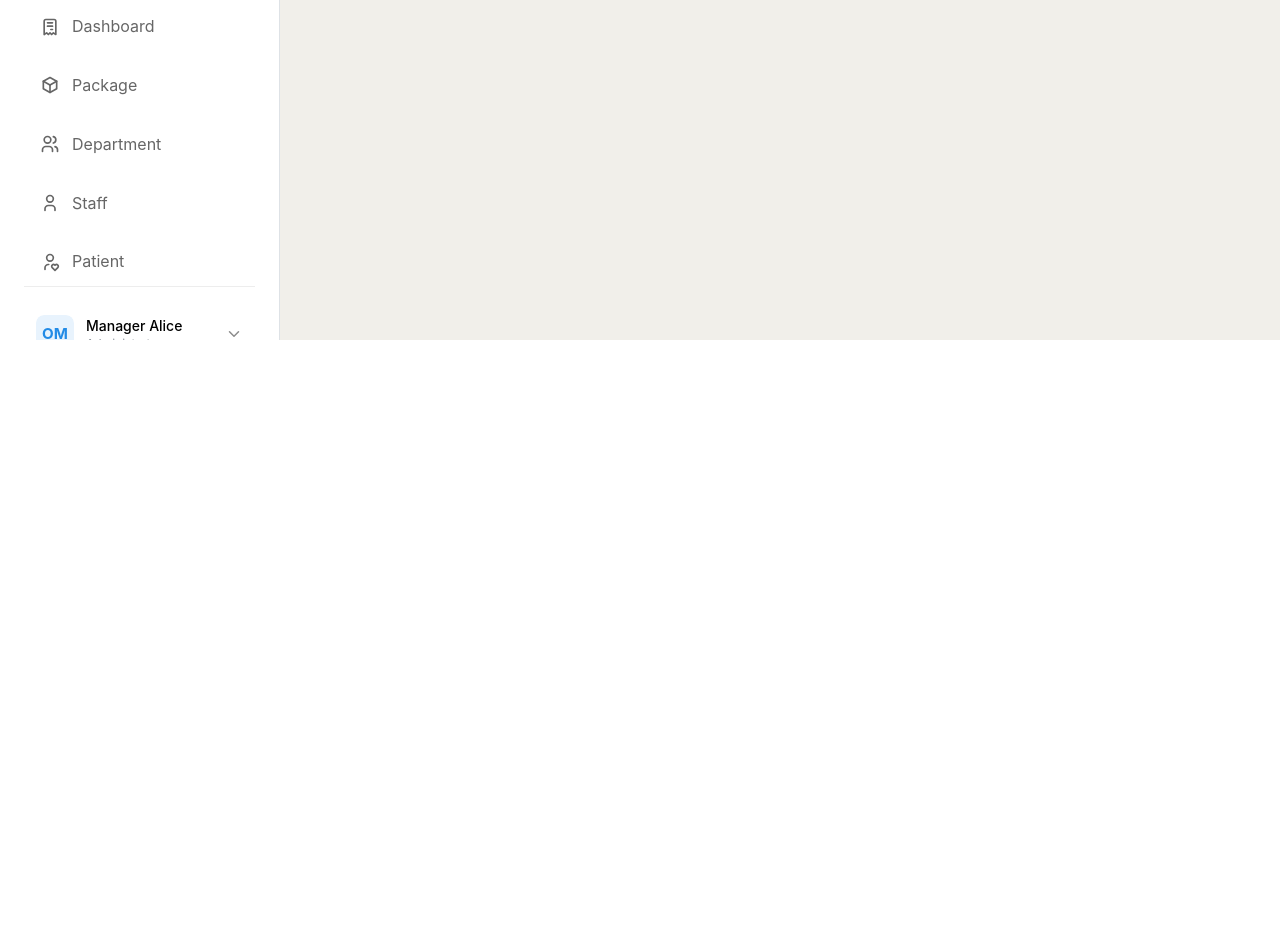
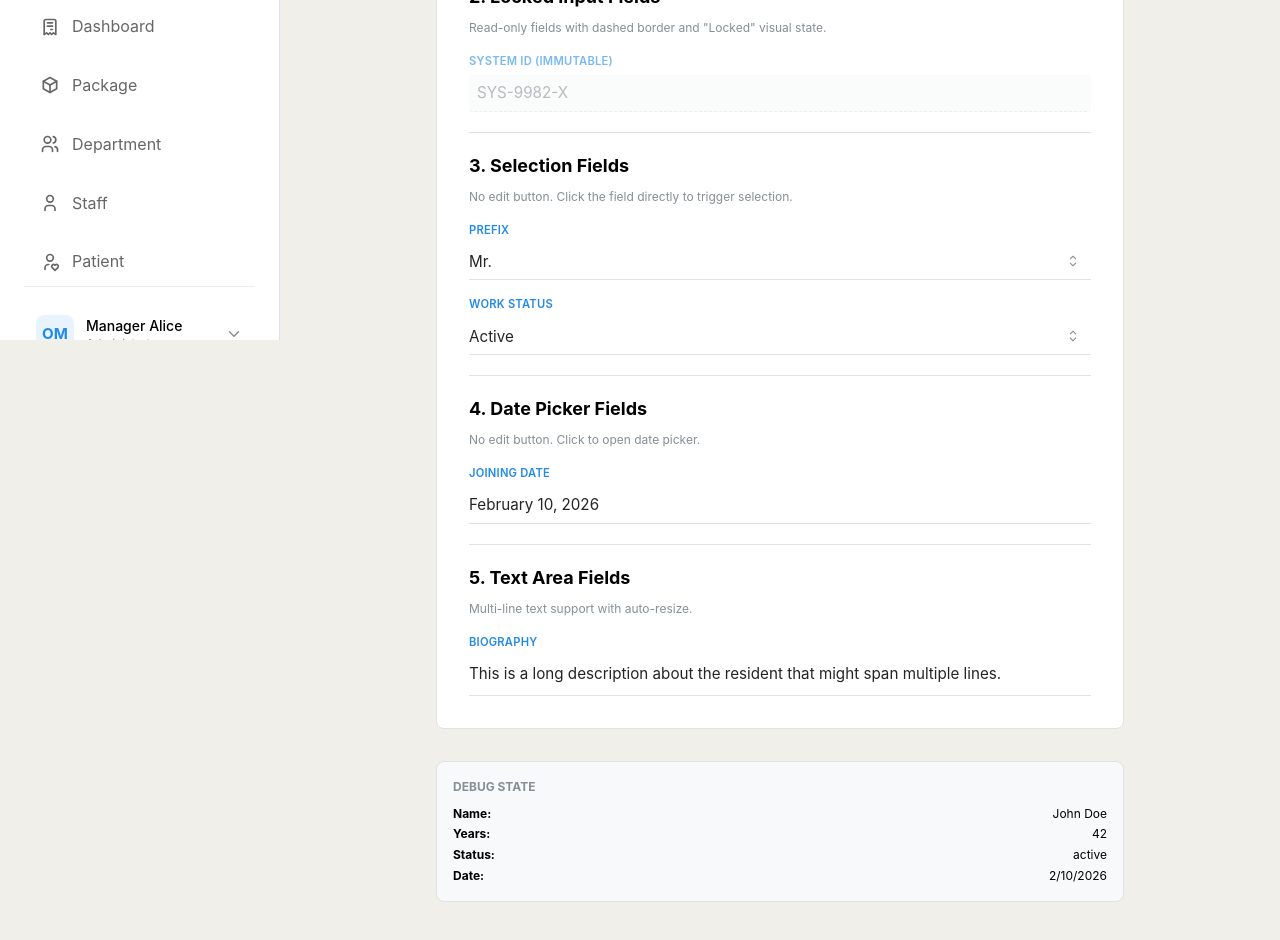
Before and after one commit to PSP-ASIA-CO-LTD/mantine-UI-POC, a React (Vite) app: page /ui/fields in a window 1280 px wide. Shown: the part 460-1400 px from the top of the page. Before the commit the page ends 800 px from the top, so only its background shows below. Built offline with nearby package versions, Linux system fonts and the light colour scheme; no server answers; a web font is replaced by a local one; what graphql-hooks, graphql-hooks-memcache would draw is missing.

Commit message:
fix: ensure selection dropdowns are visible and clickable in sidesheets

```diff
--- a/src/App.tsx
+++ b/src/App.tsx
@@ -15,6 +15,7 @@ import { StaffTasks } from './pages/StaffTasks';
 import { Patient } from './pages/Patient';
 import { Profile } from './pages/Profile';
 import { UiButtons } from './pages/UiButtons';
+import { UiFields } from './pages/UiFields';
 import { SidesheetProvider } from './contexts/SidesheetContext';
 import { DebugProvider } from './contexts/DebugContext';
 import { SalesOrderProvider } from './contexts/SalesOrderContext';
@@ -66,6 +67,7 @@ function AppLayout() {
                     <Route path="/patient" element={<Patient />} />
                     <Route path="/profile" element={<Profile />} />
                     <Route path="/ui/buttons" element={<UiButtons />} />
+                    <Route path="/ui/fields" element={<UiFields />} />
                 </Routes>
             </AppShell.Main>
         </AppShell>
--- a/src/components/EditableFields.tsx
+++ b/src/components/EditableFields.tsx
@@ -132,16 +132,19 @@ interface InlineFieldProps {
     onSave: (value: InlineValue) => Promise<void> | void;
     children: (props: {
         isEditing: boolean;
+        setIsEditing: (val: boolean) => void;
         draftValue: InlineValue;
         setDraftValue: (val: InlineValue) => void;
-        handleSave: () => void;
+        handleSave: (val?: InlineValue) => void;
         handleCancel: () => void;
         isSaving: boolean;
     }) => React.ReactNode;
     disabled?: boolean;
     className?: string;
     hideEditButton?: boolean;
+    hideActionButtons?: boolean;
     locked?: boolean;
+    disableClickToEdit?: boolean;
 }
 
 export function InlineField({
@@ -152,7 +155,9 @@ export function InlineField({
     disabled = false,
     className,
     hideEditButton = false,
+    hideActionButtons = false,
     locked = false,
+    disableClickToEdit = false,
 }: InlineFieldProps) {
     const [isEditing, setIsEditing] = useState(false);
     const [isSaving, setIsSaving] = useState(false);
@@ -166,16 +171,22 @@ export function InlineField({
 
     const hasChanges = String(value) !== String(draftValue);
 
-    const handleSave = async () => {
+    const handleSave = async (valueOverride?: InlineValue) => {
         if (isSaving || locked) return;
-        if (!hasChanges) {
+
+        const valueToSave = valueOverride !== undefined ? valueOverride : draftValue;
+        const actualHasChanges = valueOverride !== undefined
+            ? String(value) !== String(valueOverride)
+            : hasChanges;
+
+        if (!actualHasChanges) {
             setIsEditing(false);
             return;
         }
 
         try {
             setIsSaving(true);
-            await onSave(draftValue);
+            await onSave(valueToSave);
             setIsEditing(false);
         } catch (error) {
             console.error(`Failed to save ${label}:`, error);
@@ -196,19 +207,27 @@ export function InlineField({
         isEditing ? 'is-editing' : '',
         disabled ? 'is-disabled' : '',
         locked ? 'editable-field--locked' : '',
+        hideActionButtons ? 'editable-field--no-actions' : '',
         className
     ].filter(Boolean).join(' ');
+
+    const handleControlClick = () => {
+        if (!isEditing && !disabled && !locked && !disableClickToEdit && hideEditButton) {
+            setIsEditing(true);
+        }
+    };
 
     return (
         <div className={rootClasses}>
             <Text size="sm" className="editable-field__label">{label}</Text>
             <div
                 className="editable-field__control"
-                onClick={() => !isEditing && !disabled && !locked && hideEditButton && setIsEditing(true)}
-                style={{ cursor: !isEditing && hideEditButton && !disabled && !locked ? 'pointer' : 'default' }}
+                onClick={handleControlClick}
+                style={{ cursor: !isEditing && hideEditButton && !disabled && !locked && !disableClickToEdit ? 'pointer' : 'default' }}
             >
                 {children({
                     isEditing,
+                    setIsEditing,
                     draftValue,
                     setDraftValue,
                     handleSave,
@@ -227,7 +246,7 @@ export function InlineField({
                                 <IconPencil size={16} />
                             </ActionIcon>
                         )
-                    ) : isEditing ? (
+                    ) : isEditing && !hideActionButtons ? (
                         <>
                             <ActionIcon
                                 variant="subtle"
@@ -255,7 +274,10 @@ export function InlineField({
     );
 }
 
-const commonInputClassNames = { input: 'editable-field__input' };
+const commonInputClassNames = {
+    root: 'editable-field__mantine-root',
+    input: 'editable-field__input'
+};
 
 // ==================== 1. INPUT FIELDS ====================
 
@@ -331,16 +353,31 @@ export function InlineLockedInput({ label, value, ...props }: TextInputProps) {
 
 export function InlineSelect({ label, value, onSave, ...props }: SelectProps & { onSave: (val: string | null) => Promise<void> | void }) {
     return (
-        <InlineField label={label as string} value={value as string} onSave={(val) => onSave(val as string | null)} disabled={props.disabled} hideEditButton>
-            {({ draftValue, setDraftValue, isEditing }) => (
+        <InlineField
+            label={label as string}
+            value={value as string}
+            onSave={(val) => onSave(val as string | null)}
+            disabled={props.disabled}
+            hideEditButton
+            hideActionButtons
+            disableClickToEdit
+        >
+            {({ draftValue, setDraftValue, handleSave, setIsEditing }) => (
                 <MantineSelect
                     {...props}
                     variant="unstyled"
                     value={draftValue as string}
-                    onChange={setDraftValue}
-                    readOnly={!isEditing}
-                    pointer={isEditing}
+                    onChange={(val) => {
+                        setDraftValue(val);
+                        handleSave(val);
+                    }}
+                    onFocus={() => setIsEditing(true)}
+                    onBlur={() => setIsEditing(false)}
+                    onDropdownOpen={() => setIsEditing(true)}
+                    onDropdownClose={() => setIsEditing(false)}
+                    pointer={!props.disabled}
                     classNames={commonInputClassNames}
+                    comboboxProps={{ withinPortal: true, zIndex: 1000, ...props.comboboxProps }}
                 />
             )}
         </InlineField>
@@ -351,16 +388,29 @@ export function InlineSelect({ label, value, onSave, ...props }: SelectProps & {
 
 export function InlineDateInput({ label, value, onSave, ...props }: DateInputProps & { onSave: (val: Date | null) => Promise<void> | void }) {
     return (
-        <InlineField label={label as string} value={value as Date} onSave={(val) => onSave(val as Date | null)} disabled={props.disabled} hideEditButton>
-            {({ draftValue, setDraftValue, isEditing }) => (
+        <InlineField
+            label={label as string}
+            value={value as Date}
+            onSave={(val) => onSave(val as Date | null)}
+            disabled={props.disabled}
+            hideEditButton
+            hideActionButtons
+            disableClickToEdit
+        >
+            {({ draftValue, setDraftValue, handleSave, setIsEditing }) => (
                 <MantineDateInput
                     {...props}
                     variant="unstyled"
                     value={draftValue ? new Date(draftValue as string | number | Date) : null}
-                    onChange={(val) => setDraftValue(val as Date | null)}
-                    readOnly={!isEditing}
-                    pointer={isEditing}
+                    onChange={(val) => {
+                        setDraftValue(val);
+                        handleSave(val);
+                    }}
+                    onFocus={() => setIsEditing(true)}
+                    onBlur={() => setIsEditing(false)}
+                    pointer={!props.disabled}
                     classNames={commonInputClassNames}
+                    popoverProps={{ withinPortal: true, zIndex: 1000, ...props.popoverProps }}
                 />
             )}
         </InlineField>
--- a/src/components/InlineEditableField.css
+++ b/src/components/InlineEditableField.css
@@ -94,6 +94,15 @@
     padding-right: 3.25rem !important;
 }
 
+.editable-field--no-actions .editable-field__input {
+    padding-right: 1.5rem !important; /* Space for Mantine's own right section icons (arrows, etc) */
+}
+
+.editable-field__mantine-root {
+    flex: 1;
+    width: 100%;
+}
+
 .editable-field--form .editable-field__input {
     padding-right: 1.75rem !important;
     border-bottom: 1px solid var(--mantine-color-gray-2) !important;
--- a/src/pages/Patient.tsx
+++ b/src/pages/Patient.tsx
@@ -185,9 +185,9 @@ export function Patient() {
                         <Grid.Col span={4}>
                             <InlineSelect
                                 label="Prefix"
-                                value={resident.prefix}
+                                value={resident.prefix || null}
                                 data={prefixOptions}
-                                onSave={(val) => handleUpdateResident(resident.id, { prefix: val as Resident['prefix'] })}
+                                onSave={(val) => handleUpdateResident(resident.id, { prefix: (val as Resident['prefix']) || undefined })}
                             />
                         </Grid.Col>
                         <Grid.Col span={4}>
@@ -214,9 +214,9 @@ export function Patient() {
                         <Grid.Col span={4}>
                             <InlineSelect
                                 label="Gender"
-                                value={resident.gender}
+                                value={resident.gender || null}
                                 data={genderOptions}
-                                onSave={(val) => handleUpdateResident(resident.id, { gender: val as Resident['gender'] })}
+                                onSave={(val) => handleUpdateResident(resident.id, { gender: (val as Resident['gender']) || undefined })}
                             />
                         </Grid.Col>
                         <Grid.Col span={4}>
@@ -257,9 +257,9 @@ export function Patient() {
                         <Grid.Col span={6}>
                             <InlineSelect
                                 label="Marital Status"
-                                value={resident.maritalStatus}
+                                value={resident.maritalStatus || null}
                                 data={maritalStatusOptions}
-                                onSave={(val) => handleUpdateResident(resident.id, { maritalStatus: val || '' })}
+                                onSave={(val) => handleUpdateResident(resident.id, { maritalStatus: val || undefined })}
                             />
                         </Grid.Col>
                         <Grid.Col span={6}>
--- a/src/pages/Staff.tsx
+++ b/src/pages/Staff.tsx
@@ -14,7 +14,6 @@ import { IconPlus, IconDotsVertical } from '@tabler/icons-react';
 import { API } from '../api';
 import { useSidesheet } from '../contexts/SidesheetContext';
 import { AppSidesheetFooter } from '../components/AppSidesheetFooter';
-import { CardList } from '../components/CardList';
 import { StyledTable } from '../components/StyledTable';
 import {
     TextInput,
@@ -23,8 +22,10 @@ import {
     FileInput,
     NumberInput,
     DateInput,
+    InlineTextInput,
+    InlineSelect,
+    InlineLockedInput,
 } from '../components/EditableFields';
-import { buildLeftSection } from '../utils/sidesheetHelper';
 import type { Staff } from '../types';
 
 export function Staff() {
@@ -60,91 +61,57 @@ export function Staff() {
         loadStaff();
     }, []);
 
-    const handleDeleteStaff = async (id: string) => {
-        try {
-            await API.deleteStaff(id);
-            setStaff((prev) => prev.filter((s) => s.id !== id));
-            close();
-        } catch (error) {
-            console.error('Failed to delete staff:', error);
-        }
-    };
+    const openStaffSidesheet = (member: Staff) => {
+        const leftPane = (
+            <Stack gap="md">
+                <InlineLockedInput
+                    label="Staff ID"
+                    value={member.id}
+                />
 
-    const openStaffSidesheet = (member: Staff) => {
+                <InlineTextInput
+                    label="Full Name"
+                    value={member.name}
+                    onSave={(val) => handleUpdateStaff(member.id, { name: val })}
+                />
 
-        const leftPane = (
-            <div>
-                {buildLeftSection(
-                    'Staff ID',
-                    <Text size="sm" fw={500} data-er-field="STAFF.id">
-                        {member.id}
-                    </Text>
-                )}
+                <InlineSelect
+                    label="Department"
+                    value={member.dept}
+                    data={departments}
+                    onSave={(val) => handleUpdateStaff(member.id, { dept: val || '' })}
+                />
 
-                <Divider my="xl" />
-
-                {buildLeftSection(
-                    'Department',
-                    <Badge color="gray" size="lg" data-er-field="STAFF.department_id">
-                        {member.dept}
-                    </Badge>
-                )}
-
-                <Divider my="xl" />
-
-                {buildLeftSection(
-                    'Status',
-                    <Badge color="green" size="lg" data-er-field="STAFF.status">
-                        {member.status}
-                    </Badge>
-                )}
-            </div>
+                <InlineSelect
+                    label="Status"
+                    value={member.status}
+                    data={['Active', 'On Leave', 'Resigned']}
+                    onSave={(val) => handleUpdateStaff(member.id, { status: val || 'Active' })}
+                />
+            </Stack>
         );
 
-        const assignments = member.role ? [{ role: member.role, dept: member.dept }] : [];
         const rightPane = (
             <div>
                 <Group justify="space-between" mb="md">
                     <Text fw={600}>
-                        Departments ({assignments.length})
+                        Professional Info
                     </Text>
-
-                    {isEditing && (
-                        <ActionIcon
-                            size={28}
-                            variant="light"
-                            color="green"
-                            onClick={(event) => {
-                                event.stopPropagation();
-                            }}
-                            aria-label="Add department"
-                        >
-                            <IconPlus size={16} />
-                        </ActionIcon>
-                    )}
                 </Group>
 
-                {assignments.length > 0 ? (
-                    assignments.map((assignment) => (
-                        <CardList
-                            key={`${assignment.role}-${assignment.dept}`}
-                            title={assignment.role}
-                            titleDataErField="STAFF.role"
-                            badge={(
-                                <Badge size="sm" data-er-field="STAFF.department_id">
-                                    {assignment.dept}
-                                </Badge>
-                            )}
-                            isEditing={isEditing}
-                            onRemove={() => handleDeleteStaff(member.id)}
-                            description={`Department: ${assignment.dept}`}
-                            descriptionDataErField="STAFF.department_id"
-                            mb="sm"
-                        />
-                    ))
-                ) : (
-                    <Text size="sm" c="dimmed">No departments assigned.</Text>
-                )}
+                <Stack gap="md">
+                    <InlineTextInput
+                        label="Job Title / Position"
+                        value={member.role}
+                        onSave={(val) => handleUpdateStaff(member.id, { role: val })}
+                    />
+                    <InlineSelect
+                        label="Assigned Department"
+                        value={member.dept}
+                        data={departments}
+                        onSave={(val) => handleUpdateStaff(member.id, { dept: val || '' })}
+                    />
+                </Stack>
             </div>
         );
         const footer = (
@@ -153,16 +120,8 @@ export function Staff() {
                     setIsEditing(false);
                     close();
                 }}
-                onSave={() => {
-                    if (!isEditing) {
-                        setIsEditing(true);
-                        return;
-                    }
-
-                    close();
-                    setIsEditing(false);
-                }}
-                saveLabel={isEditing ? 'Save Changes' : 'Edit Staff'}
+                onSave={close}
+                saveLabel="Done"
             />
         );
 
--- /dev/null
+++ b/src/pages/UiFields.tsx
@@ -0,0 +1,142 @@
+import { useState } from 'react';
+import { Title, Text, Stack, Card, Group, Divider, Container } from '@mantine/core';
+import {
+    InlineTextInput,
+    InlineNumberInput,
+    InlineLockedInput,
+    InlineSelect,
+    InlineDateInput,
+    InlineTextarea
+} from '../components/EditableFields';
+
+export function UiFields() {
+    const [text, setText] = useState('John Doe');
+    const [number, setNumber] = useState(42);
+    const [select, setSelect] = useState('active');
+    const [date, setDate] = useState<Date | null>(new Date());
+    const [textarea, setTextarea] = useState('This is a long description about the resident that might span multiple lines.');
+
+    const prefixOptions = [
+        { value: 'mr', label: 'Mr.' },
+        { value: 'mrs', label: 'Mrs.' },
+        { value: 'miss', label: 'Miss' },
+        { value: 'ms', label: 'Ms.' },
+        { value: 'dr', label: 'Dr.' },
+    ];
+
+    const statusOptions = [
+        { value: 'active', label: 'Active' },
+        { value: 'on_leave', label: 'On Leave' },
+        { value: 'resigned', label: 'Resigned' },
+    ];
+
+    return (
+        <Container size="sm" py="xl">
+            <Stack gap="xl">
+                <div>
+                    <Title order={2}>UI Fields</Title>
+                    <Text c="dimmed" size="sm">Showcase of systematic inline editable fields and their behaviors.</Text>
+                </div>
+
+                <Card withBorder padding="xl" radius="md">
+                    <Stack gap="lg">
+                        <div>
+                            <Title order={4} mb="xs">1. Input Fields</Title>
+                            <Text size="xs" c="dimmed" mb="md">Standard inputs with explicit edit buttons (Pencil icon).</Text>
+                            <Stack gap="md">
+                                <InlineTextInput
+                                    label="Full Name"
+                                    value={text}
+                                    onSave={(val) => setText(val)}
+                                />
+                                <InlineNumberInput
+                                    label="Years of Experience"
+                                    value={number}
+                                    onSave={(val) => setNumber(val as number)}
+                                />
+                            </Stack>
+                        </div>
+
+                        <Divider />
+
+                        <div>
+                            <Title order={4} mb="xs">2. Locked Input Fields</Title>
+                            <Text size="xs" c="dimmed" mb="md">Read-only fields with dashed border and "Locked" visual state.</Text>
+                            <InlineLockedInput
+                                label="System ID (Immutable)"
+                                value="SYS-9982-X"
+                            />
+                        </div>
+
+                        <Divider />
+
+                        <div>
+                            <Title order={4} mb="xs">3. Selection Fields</Title>
+                            <Text size="xs" c="dimmed" mb="md">No edit button. Click the field directly to trigger selection.</Text>
+                            <Stack gap="md">
+                                <InlineSelect
+                                    label="Prefix"
+                                    value="mr"
+                                    data={prefixOptions}
+                                    onSave={(val) => console.log('Prefix saved:', val)}
+                                />
+                                <InlineSelect
+                                    label="Work Status"
+                                    value={select}
+                                    data={statusOptions}
+                                    onSave={(val) => setSelect(val || 'active')}
+                                />
+                            </Stack>
+                        </div>
+
+                        <Divider />
+
+                        <div>
+                            <Title order={4} mb="xs">4. Date Picker Fields</Title>
+                            <Text size="xs" c="dimmed" mb="md">No edit button. Click to open date picker.</Text>
+                            <InlineDateInput
+                                label="Joining Date"
+                                value={date}
+                                onSave={(val) => setDate(val)}
+                            />
+                        </div>
+
+                        <Divider />
+
+                        <div>
+                            <Title order={4} mb="xs">5. Text Area Fields</Title>
+                            <Text size="xs" c="dimmed" mb="md">Multi-line text support with auto-resize.</Text>
+                            <InlineTextarea
+                                label="Biography"
+                                value={textarea}
+                                onSave={(val) => setTextarea(val)}
+                            />
+                        </div>
+                    </Stack>
+                </Card>
+
+                <Card withBorder padding="md" radius="md" bg="gray.0">
+                    <Title order={5} size="xs" c="dimmed" mb="xs" style={{ textTransform: 'uppercase' }}>Debug State</Title>
+                    <Stack gap={4}>
+                        <Group justify="space-between">
+                            <Text size="xs" fw={700}>Name:</Text>
+                            <Text size="xs">{text}</Text>
+                        </Group>
+                        <Group justify="space-between">
+                            <Text size="xs" fw={700}>Years:</Text>
+                            <Text size="xs">{number}</Text>
+                        </Group>
+                        <Group justify="space-between">
+                            <Text size="xs" fw={700}>Status:</Text>
+                            <Text size="xs">{select}</Text>
+                        </Group>
+                        <Group justify="space-between">
+                            <Text size="xs" fw={700}>Date:</Text>
+                            <Text size="xs">{date?.toLocaleDateString()}</Text>
+                        </Group>
+                    </Stack>
+                </Card>
+            </Stack>
+        </Container>
+    );
+}
```
